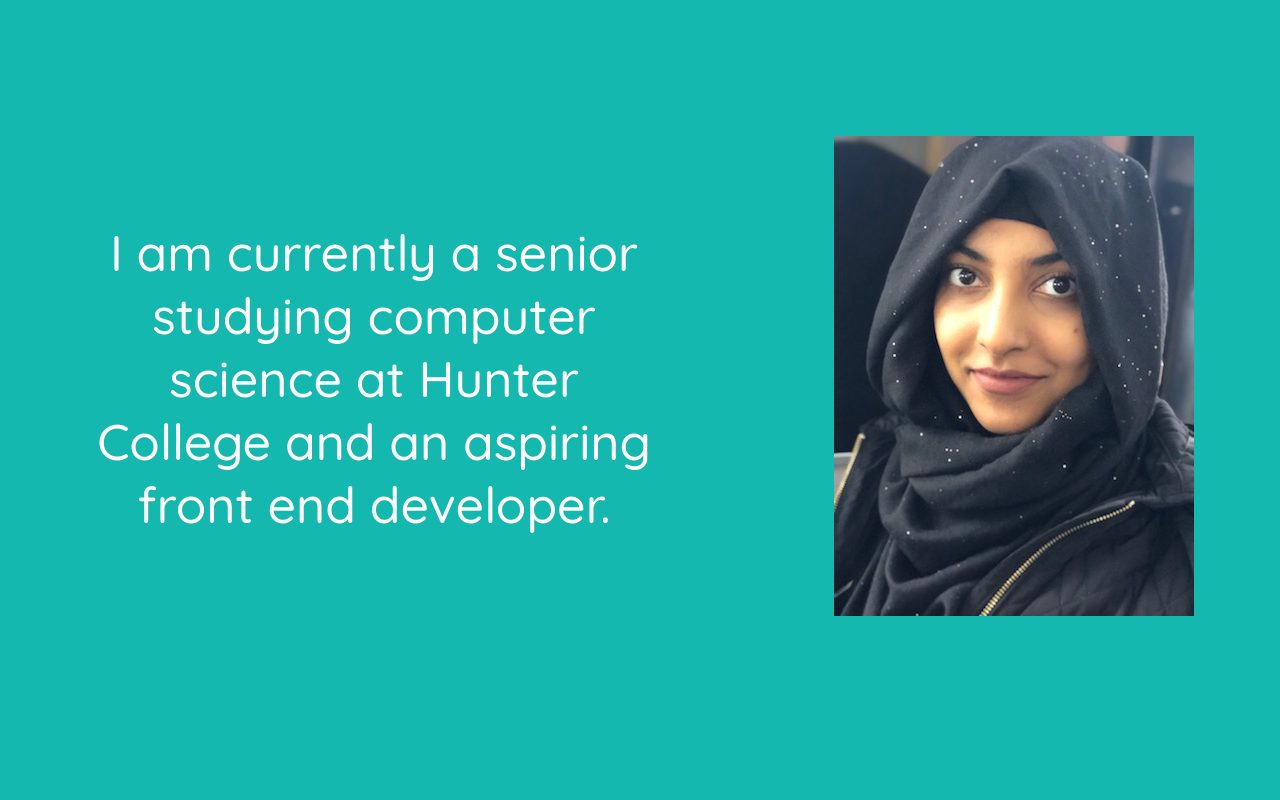
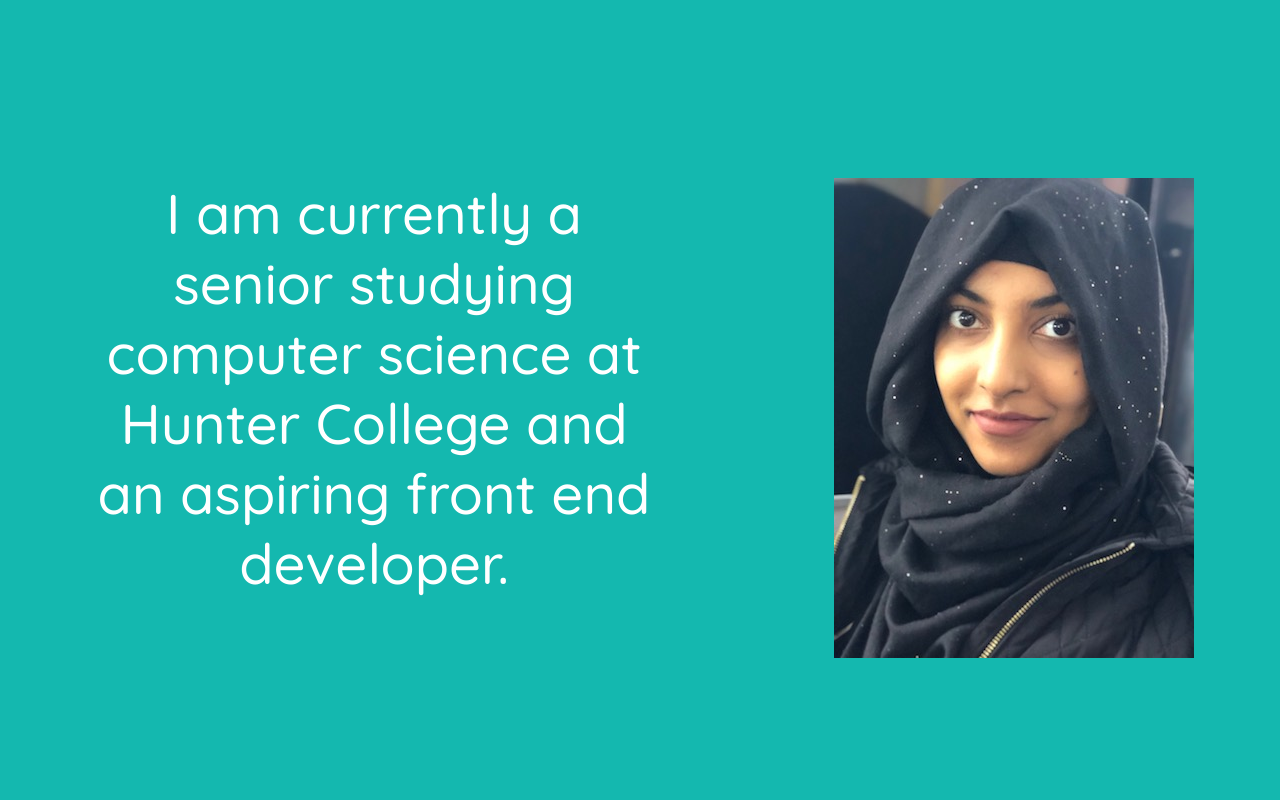
Before and after one commit to Marjan154/marjan-personal-website, a React (Create React App) app: page /#/ in a window 1280 px wide. Shown: the part 900-1700 px from the top of the page. Built offline with nearby package versions, Linux system fonts and the light colour scheme.

Commit message:
font size

```diff
--- a/src/styles/home.css
+++ b/src/styles/home.css
@@ -25,10 +25,11 @@
 }
 .words {
   font-family: "Quicksand", sans-serif;
-  font-size: 50px;
+  font-size: 7vh;
   color: white;
   word-wrap: break-word;
   width: 45vw;
+  max-height: 50vh;
 }
 
 .wordColorSize {
@@ -49,6 +50,7 @@
 
 .headshot {
   float: left;
+  max-height: 50vh;
 }
 
 .homeSection {
```
